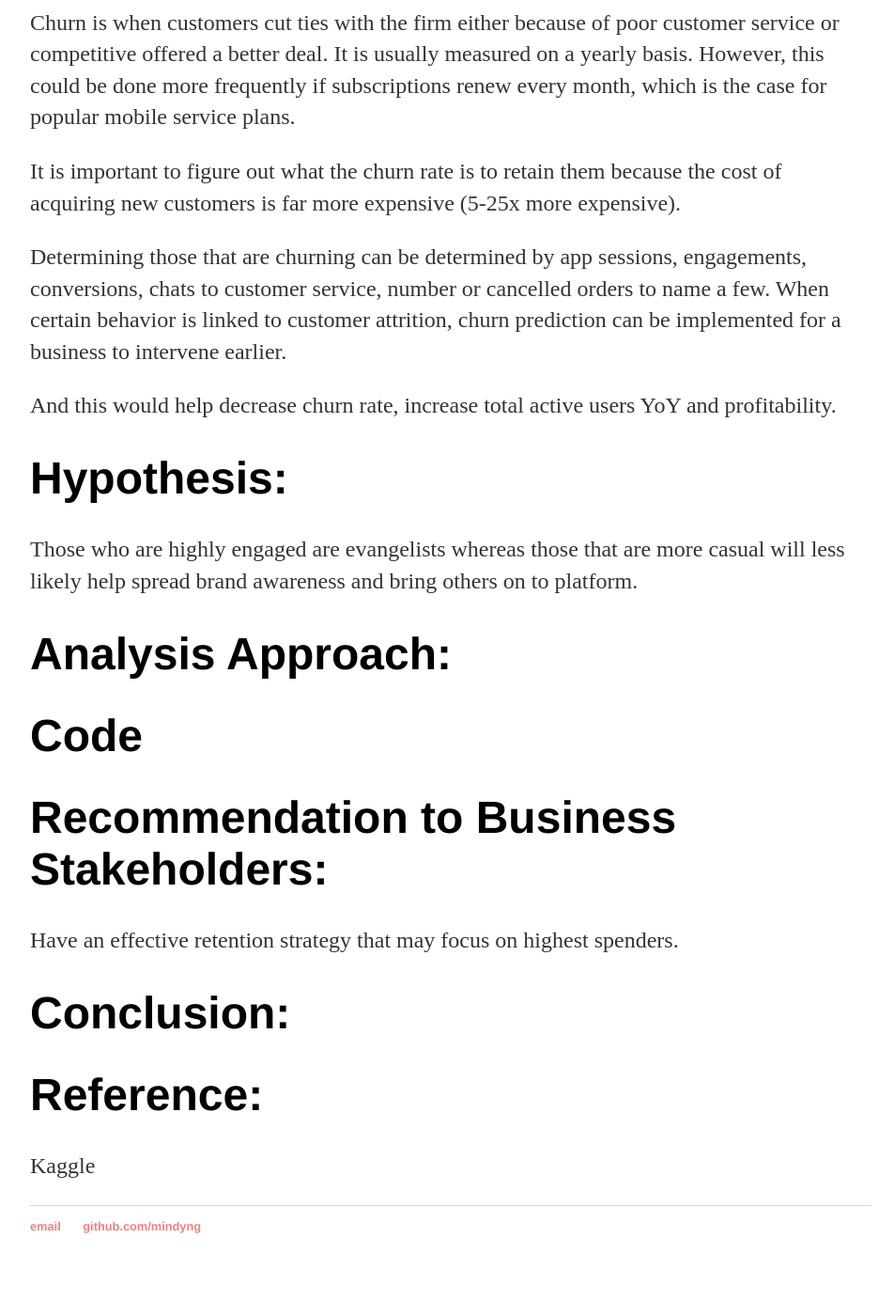
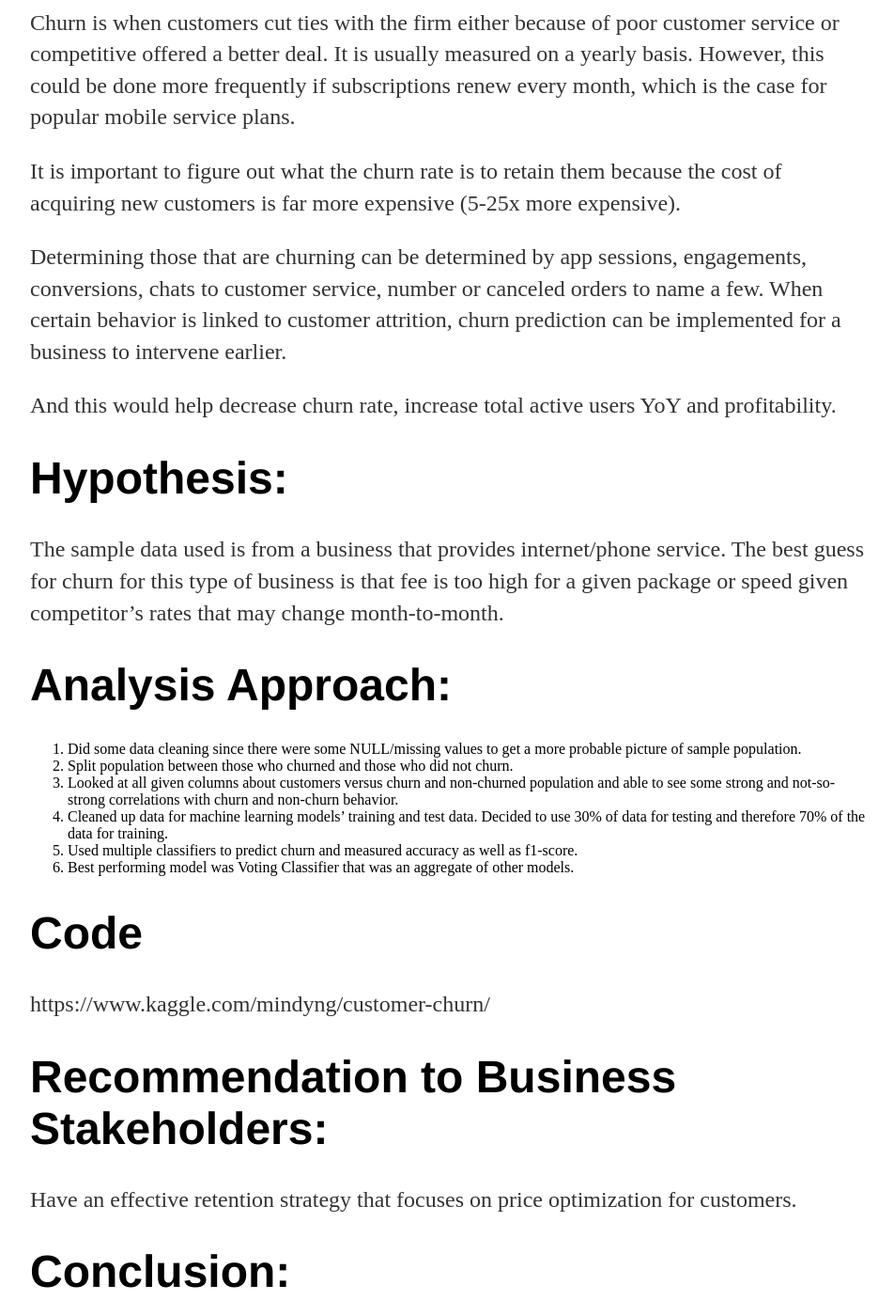
Before and after one commit to mindyng/mindyng.github.io, a Jekyll site: the page built from _posts/2022-11-16-Churn.md, in a window 1280 px wide and 1400 px high, scrolled down 500 px. Shown: the whole window at 94% size, without its empty margins (160-1112 px from the left). Built offline with Jekyll 4.4.1, drawn with Linux system fonts in a browser that asks for light colours; our own code applies the rules of GitHub Pages for plain Markdown files; before the commit the page ends 1874 px from its top, so only the background shows below that; some of the changed text lies outside the part shown.

Commit message:
Update 2022-11-16-Churn.md

```diff
--- a/_posts/2022-11-16-Churn.md
+++ b/_posts/2022-11-16-Churn.md
@@ -10,29 +10,36 @@ yearly basis. However, this could be done more frequently if subscriptions renew
 
 It is important to figure out what the churn rate is to retain them because the cost of acquiring new customers is far more expensive (5-25x more expensive).
 
-Determining those that are churning can be determined by app sessions, engagements, conversions, chats to customer service, number or cancelled orders to
+Determining those that are churning can be determined by app sessions, engagements, conversions, chats to customer service, number or canceled orders to
 name a few. When certain behavior is linked to customer attrition, churn prediction can be implemented for a business to intervene earlier.
 
 And this would help decrease churn rate, increase total active users YoY and profitability.
 
 # Hypothesis:
 
-Those who are highly engaged are evangelists whereas those that are more casual will less likely help spread brand awareness and bring others on to platform.
+The sample data used is from a business that provides internet/phone service. The best guess for churn for this type of business is that fee is too high for a given package or speed given competitor's rates that may change month-to-month.
 
 # Analysis Approach:
 
+1. Did some data cleaning since there were some NULL/missing values to get a more probable picture of sample population.
+2. Split population between those who churned and those who did not churn.
+3. Looked at all given columns about customers versus churn and non-churned population and able to see some strong and not-so-strong correlations with churn and non-churn behavior.
+4. Cleaned up data for machine learning models' training and test data. Decided to use 30% of data for testing and therefore 70% of the data for training.
+5. Used multiple classifiers to predict churn and measured accuracy as well as f1-score.
+6. Best performing model was Voting Classifier that was an aggregate of other models.
 
 
 # Code
 
-
+https://www.kaggle.com/mindyng/customer-churn/
 
 # Recommendation to Business Stakeholders:
 
-Have an effective retention strategy that may focus on highest spenders.
+Have an effective retention strategy that focuses on price optimization for customers.
 
 # Conclusion:
 
+Highest correlator to churn was month-to-month prices. And best model for churn prediction that could use improvement in churn prediction was Voting Classifier.
 
 
 # Reference:
```
